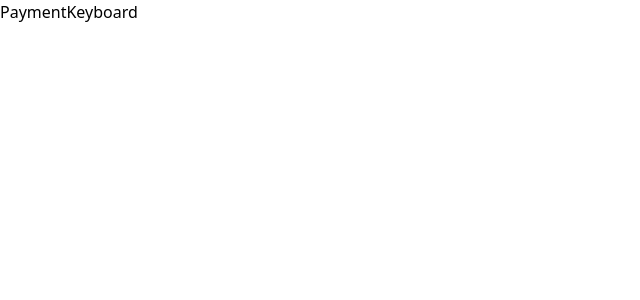
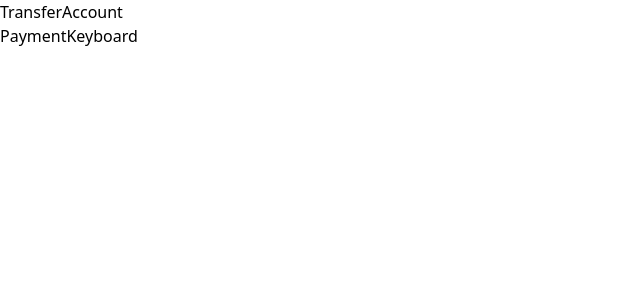
Before and after one commit to cc12210/PaymentKeyboard, a React (Vite) app: page / in a window 1280 px wide. Shown: the top 300 px of the page, without its empty margins (0-640 px from the left). Built offline with nearby package versions, Linux system fonts and the light colour scheme.

Commit message:
feat: 增加初始化

```diff
--- a/src/App.tsx
+++ b/src/App.tsx
@@ -1,7 +1,7 @@
-import PaymentKeyboard from "./components/PaymentKeyboard";
+import TransferAccount from "./pages/TransferAccount";
 
 function App() {
-  return <PaymentKeyboard />;
+  return <TransferAccount />;
 }
 
 export default App;
--- /dev/null
+++ b/src/pages/TransferAccount/index.tsx
@@ -0,0 +1,12 @@
+import PaymentKeyboard from "../../components/PaymentKeyboard";
+
+const TransferAccount = () => {
+  return (
+    <div>
+      TransferAccount
+      <PaymentKeyboard />
+    </div>
+  );
+};
+
+export default TransferAccount;
```
Also changed, not shown: src/utils/index.ts (added).
